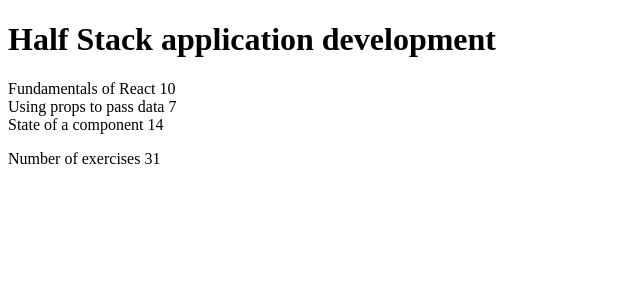
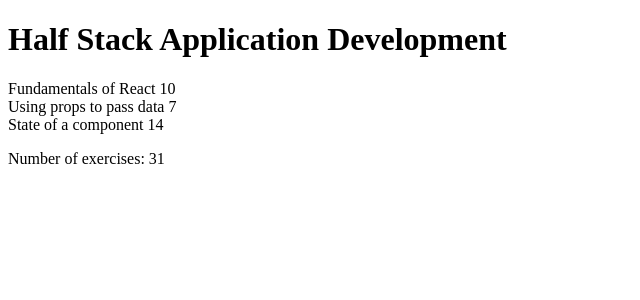
Before and after one commit to Chinmaya255696/full-stack-open-2023, a React (Vite) app in the folder part1/a/: page / in a window 1280 px wide. Shown: the top 300 px of the page, without its empty margins (0-640 px from the left). Built offline with nearby package versions, Linux system fonts and the light colour scheme.

Commit message:
completed Exercise 1.5

```diff
--- a/part1/a/src/App.jsx
+++ b/part1/a/src/App.jsx
@@ -1,30 +1,34 @@
-import Header from "./components/Header";
-import Content from "./components/Content";
-import Total from "./components/Total";
+// App.js
+
+import React from 'react';
+import Header from './components/Header';
+import Content from './components/Content';
+import Total from './components/Total';
 
 const App = () => {
-  const course = "Half Stack application development";
-
-  const parts = [
+  const course = {
+    name: 'Half Stack Application Development',
+    parts: [
       {
-      name: "Fundamentals of React",
+        name: 'Fundamentals of React',
         exercises: 10,
       },
       {
-      name: "Using props to pass data",
+        name: 'Using props to pass data',
         exercises: 7,
       },
       {
-      name: "State of a component",
+        name: 'State of a component',
         exercises: 14,
       },
-  ];
+    ],
+  };
 
   return (
     <div>
       <Header course={course} />
-      <Content parts={parts} />
-      <Total parts={parts} />
+      <Content parts={course.parts} />
+      <Total parts={course.parts} />
     </div>
   );
 };
--- a/part1/a/src/components/Content.jsx
+++ b/part1/a/src/components/Content.jsx
@@ -1,7 +1,6 @@
 import React from "react";
 
 const Part = ({ part }) => {
-  console.log(part);
   return (
     <div>
       {part.name} {part.exercises}
@@ -10,13 +9,11 @@ const Part = ({ part }) => {
 };
 
 const Content = ({ parts }) => {
-  console.log(parts);
-
   return (
     <div>
-      <Part part={parts[0]} />
-      <Part part={parts[1]} />
-      <Part part={parts[2]} />
+      {parts.map((part, index) => (
+        <Part key={index} part={part} />
+      ))}
     </div>
   );
 };
--- a/part1/a/src/components/Header.jsx
+++ b/part1/a/src/components/Header.jsx
@@ -5,7 +5,7 @@ import PropTypes from "prop-types";
 const Header = ({ course }) => {
   return (
     <div>
-      <h1>{course}</h1>
+      <h1>{course.name}</h1>
     </div>
   );
 };
--- a/part1/a/src/components/Total.jsx
+++ b/part1/a/src/components/Total.jsx
@@ -2,12 +2,13 @@ import React from "react";
 
 const Total = ({ parts }) => {
   console.log(parts);
+  let totalExercises = parts.reduce(
+    (total, parts) => total + parts.exercises,
+    0
+  );
   return (
     <div>
-      <p>
-        Number of exercises{" "}
-        {parts.reduce((total, parts) => total + parts.exercises, 0)}
-      </p>
+      <p>Number of exercises: {totalExercises}</p>
     </div>
   );
 };
```
Lines whose indentation alone changed are shown as unchanged.
